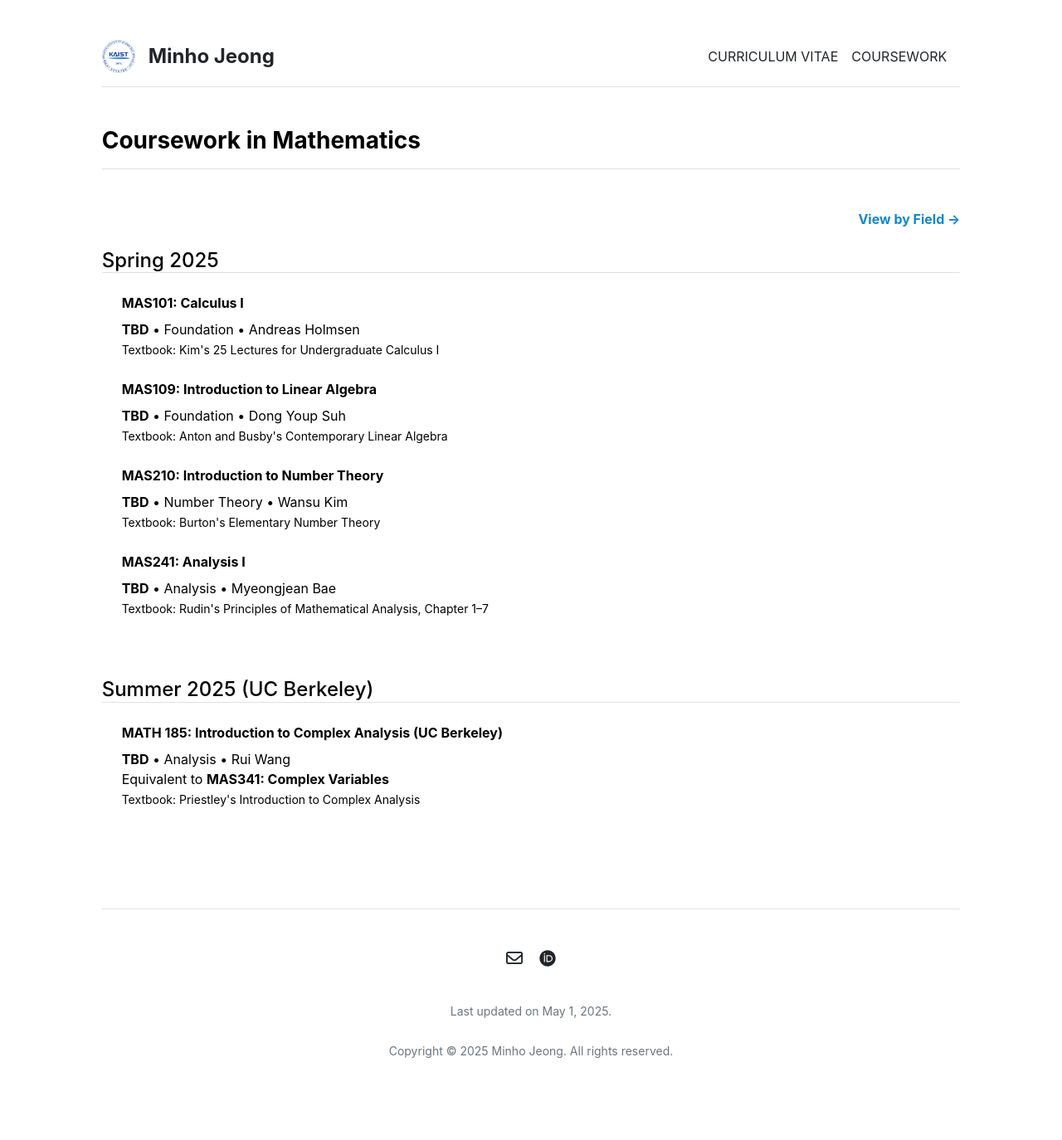
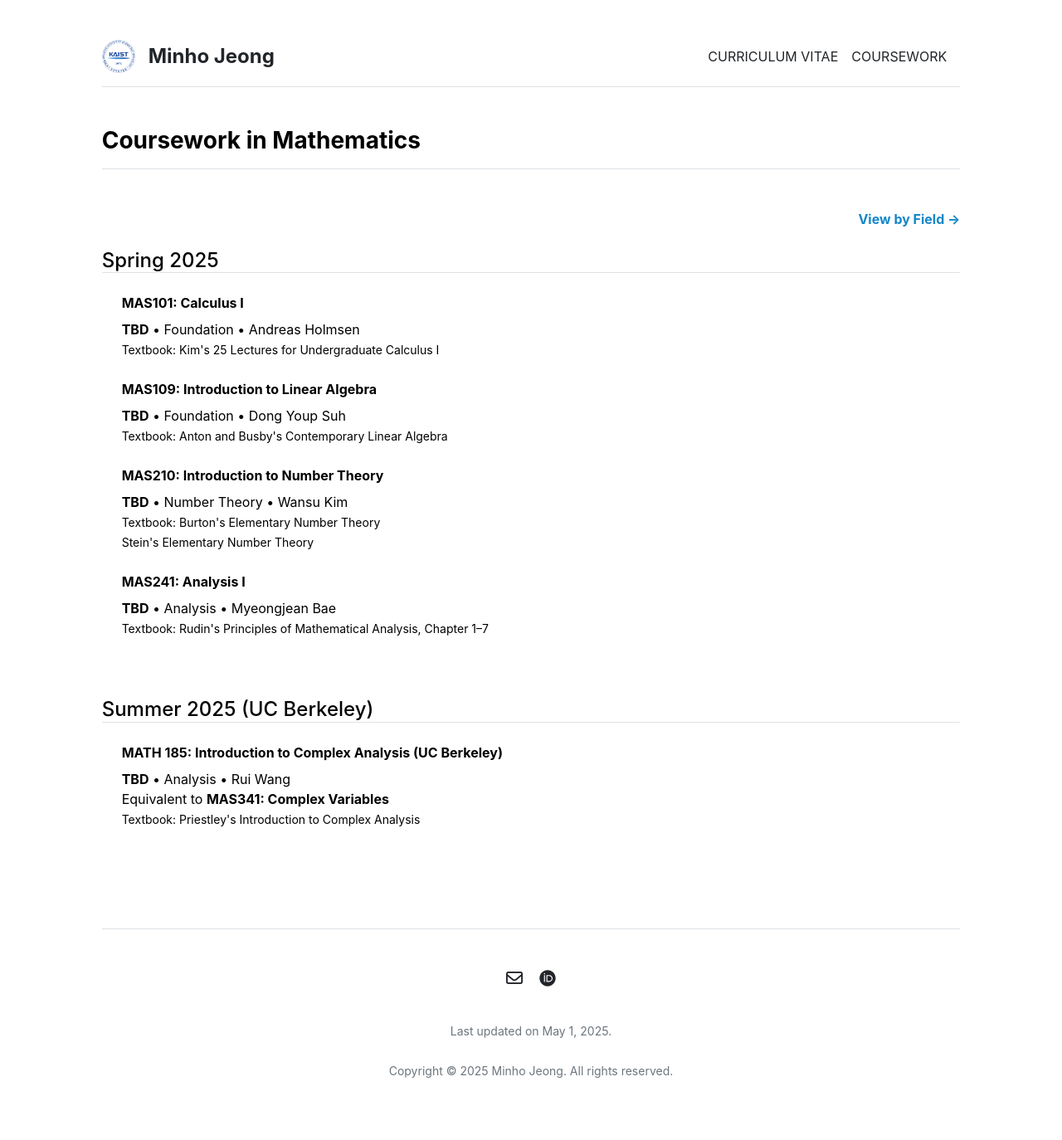
Before and after one commit to mino-jeong/mino-jeong.github.io, a Jekyll site: the page built from coursework-term.md, in a window 1280 px wide. Shown: the whole page at 83% size. Built offline with Jekyll 4.4.1, drawn with Linux system fonts in a browser that asks for light colours; before the commit the page ends 1350 px from its top, so only the background shows below that.

Commit message:
Update 2025-1.yml

```diff
--- a/_data/coursework-term/2025-1.yml
+++ b/_data/coursework-term/2025-1.yml
@@ -8,7 +8,8 @@
 
 - title: 'MAS210: Introduction to Number Theory'
   description: '<strong>TBD</strong> • Number Theory • Wansu Kim'
-  textbook: "Burton's Elementary Number Theory"
+  textbook: "Burton's Elementary Number Theory<br>
+  Stein's Elementary Number Theory"
 
 - title: 'MAS241: Analysis I'
   description: '<strong>TBD</strong> • Analysis • Myeongjean Bae'
```
